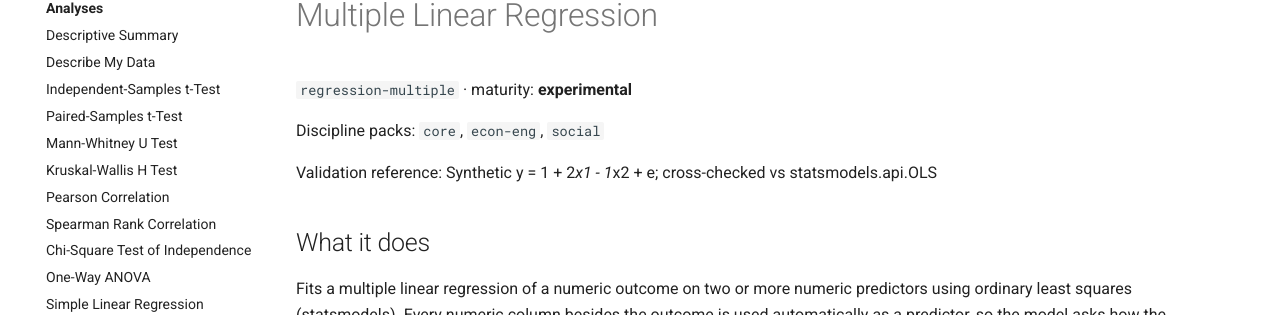
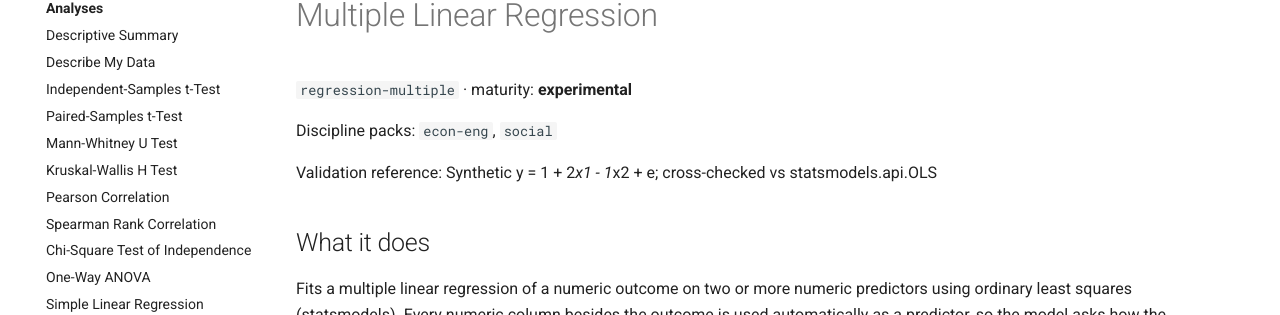
Before and after one commit to mysteriousammw/auphoria, an MkDocs documentation site: the page built from docs_site/analyses/regression-multiple.md, in a window 1280 px wide and 900 px high. Shown: the part 151-466 px from the top of the window. Built offline with MkDocs 1.6.1 and Material for MkDocs 9.7.7, drawn with Linux system fonts in a browser that asks for light colours; comment, search, counter and statistics services are not loaded.

Commit message:
Wave 1 audit fixes
- regression-linear: confidence-interval column headers showed '5% CI'
  (they printed alpha% instead of (1-alpha)%) — now correctly '95% CI'
- regression-multiple: dropped 'core' from pack so the deps-guard install
  hint points at a real extras (auphoria[econ-eng]); harmonised the
  catalogue entry and regenerated its docs page
- Verified: core-only fresh install refuses requires-statsmodels analyses
  with the correct pack hint; all 25 manifests ship in the wheel

```diff
--- a/docs_site/analyses/regression-multiple.md
+++ b/docs_site/analyses/regression-multiple.md
@@ -2,7 +2,7 @@
 
 `regression-multiple` · maturity: **experimental**
 
-Discipline packs: `core`, `econ-eng`, `social`
+Discipline packs: `econ-eng`, `social`
 
 Validation reference: Synthetic y = 1 + 2*x1 - 1*x2 + e; cross-checked vs statsmodels.api.OLS
 
--- a/src/auphoria/analyses/regression-multiple/manifest.yaml
+++ b/src/auphoria/analyses/regression-multiple/manifest.yaml
@@ -74,7 +74,6 @@ limitations:
   - With very many predictors relative to rows the model can overfit and R2 is
     optimistic; adjusted R2 partly corrects for this.
 pack:
-  - core
   - econ-eng
   - social
 requires:
```
Also changed, not shown: 2 other files.
